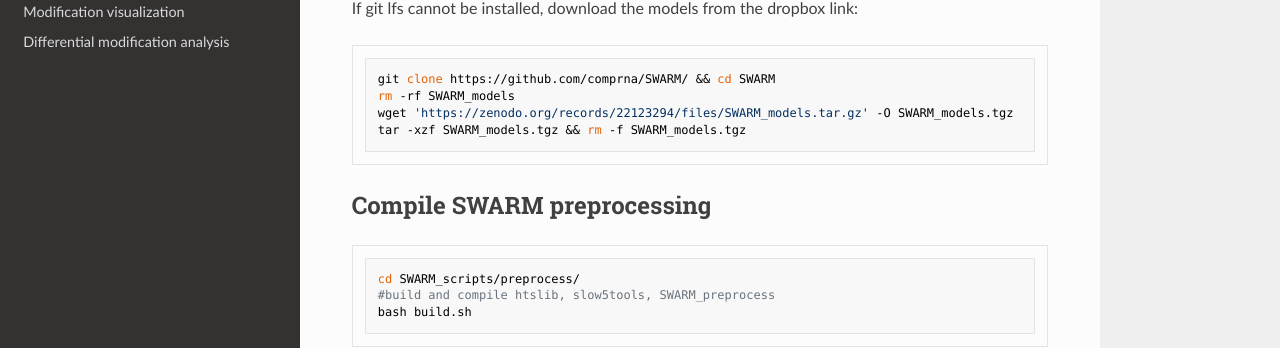
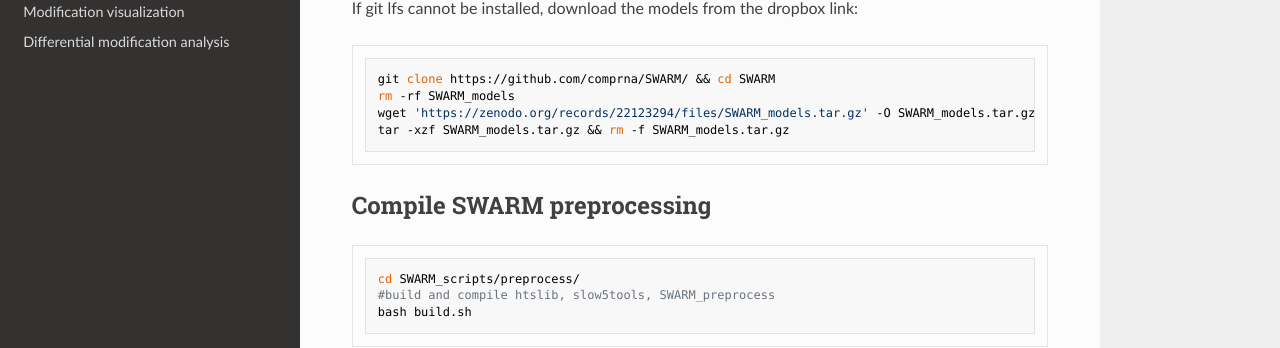
Before and after one commit to comprna/SWARM, an MkDocs documentation site: the page built from docs/installation.md, in a window 1280 px wide and 900 px high. Shown: the part 376-724 px from the top of the window. Built offline with MkDocs 1.6.1, drawn with Linux system fonts in a browser that asks for light colours; nearby versions of some CDN libraries.

Commit message:
Fix download file name in installation instructions

````diff
--- a/docs/installation.md
+++ b/docs/installation.md
@@ -14,8 +14,8 @@
 ```bash
 git clone https://github.com/comprna/SWARM/ && cd SWARM
 rm -rf SWARM_models
-wget 'https://zenodo.org/records/22123294/files/SWARM_models.tar.gz' -O SWARM_models.tgz
-tar -xzf SWARM_models.tgz && rm -f SWARM_models.tgz
+wget 'https://zenodo.org/records/22123294/files/SWARM_models.tar.gz' -O SWARM_models.tar.gz
+tar -xzf SWARM_models.tar.gz && rm -f SWARM_models.tar.gz
 ```
 
 ## Compile SWARM preprocessing
````
